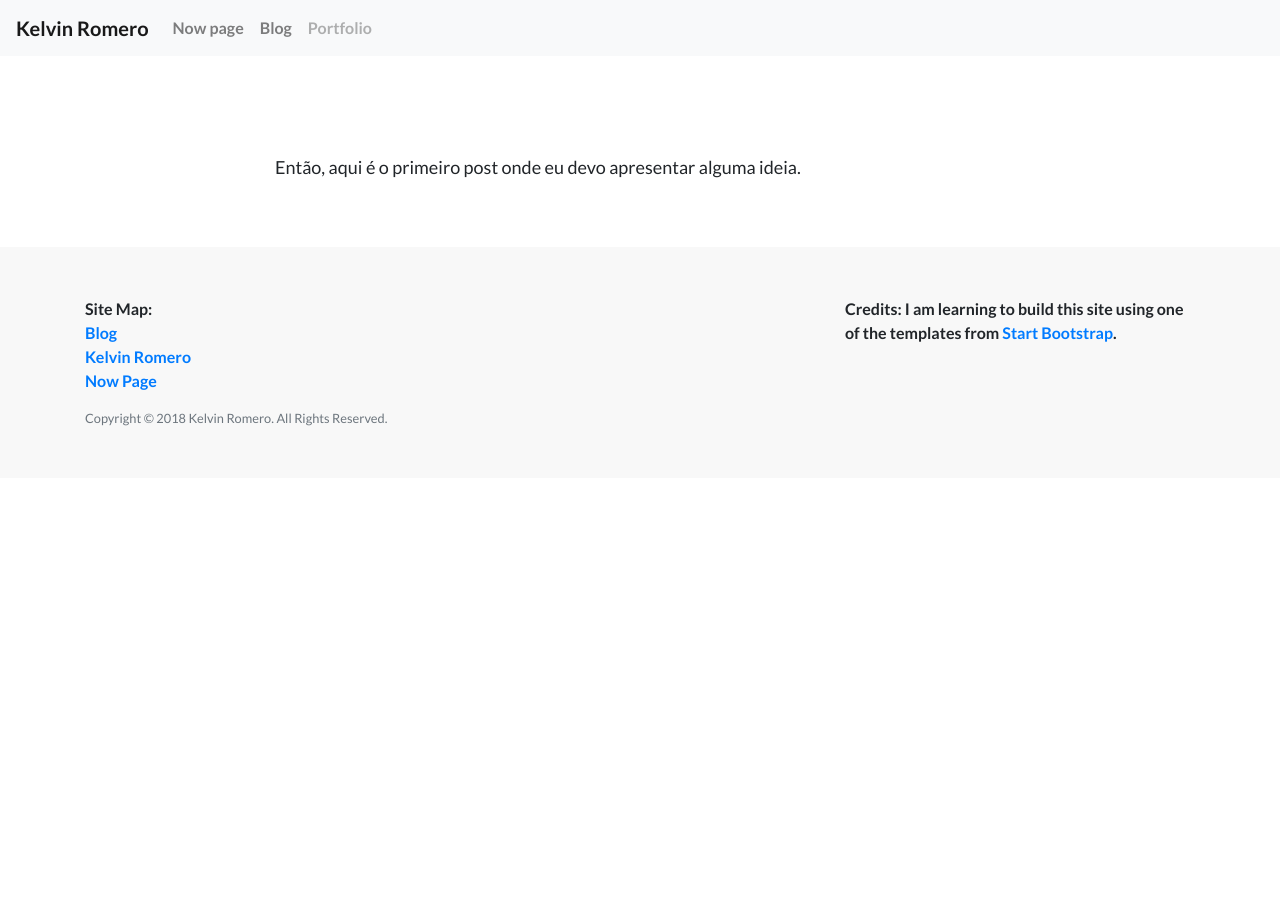
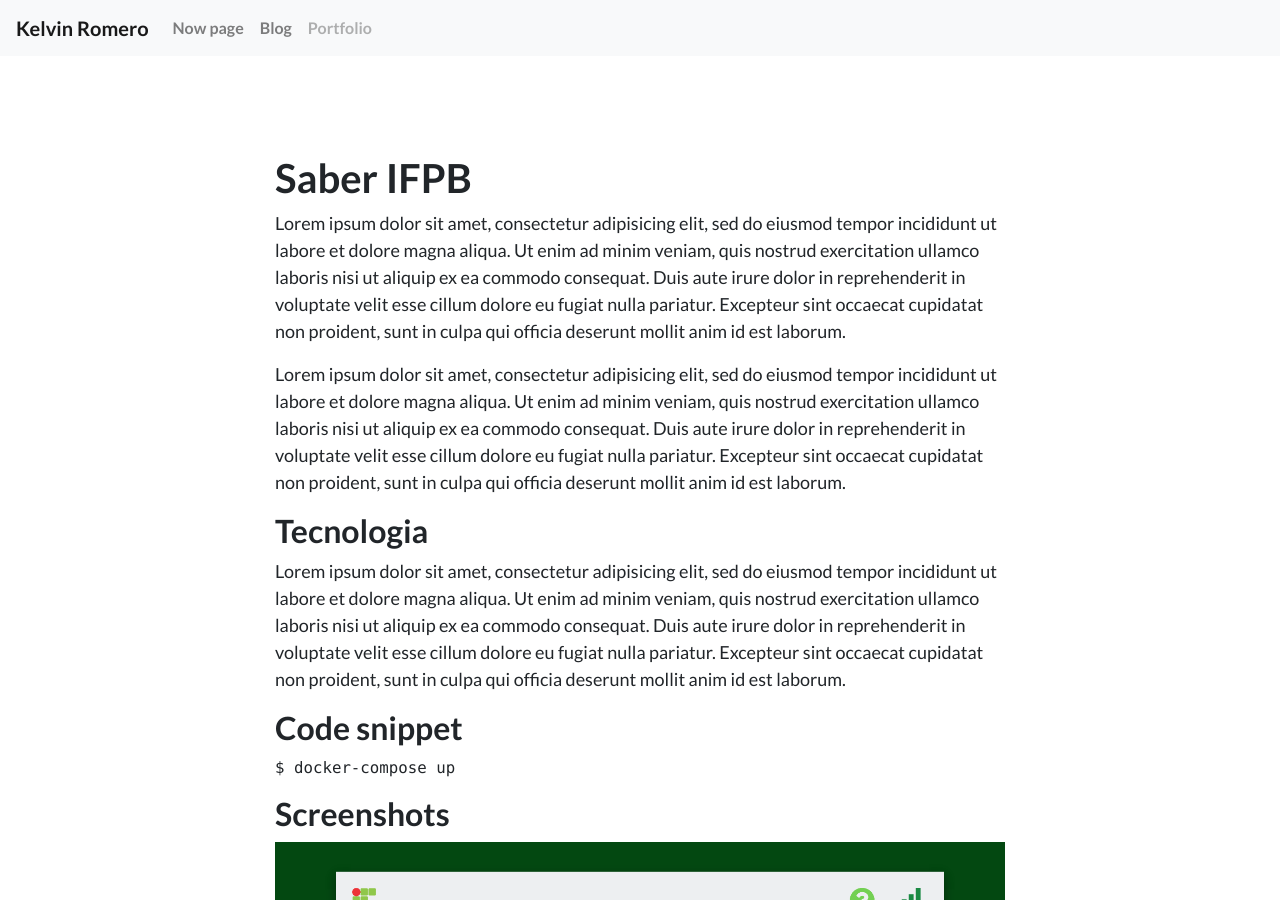
Before and after one commit to KelvinRomero/kelvin.github.io, a Jekyll site: the page built from _posts/2018-12-3-saber-ifpb.markdown, in a window 1280 px wide and 900 px high. Built offline with Jekyll 4.4.1, drawn with Linux system fonts in a browser that asks for light colours; nearby versions of some CDN libraries.

Commit message:
Update images

````diff
--- a/_includes/portfolio_section.html
+++ b/_includes/portfolio_section.html
@@ -23,7 +23,7 @@
                   {% endfor %}
                 </p>
               </section>
-                <img src="{{ project.img }}" class="img-fluid" alt="Imagem do {{ project.title }}">
+                <img  src="{{ project.img }}" class="img-fluid" alt="Imagem do {{ project.title }}">
             </article>
 
           </a>
--- a/_posts/2018-12-14-plades.markdown
+++ b/_posts/2018-12-14-plades.markdown
@@ -2,7 +2,7 @@
 layout: default
 title: Plades
 type: project
-img: '/assets/img/projects/saber.png'
+img: '/assets/img/projects/plades.png'
 tags: Elastic-Search Django jQuery django-rest-framwork
 ---
 
@@ -22,4 +22,4 @@
 
 ## Screenshots
 
-![saber](/assets/img/projects/saber.png)
+![saber](/assets/img/projects/plades.png)
--- a/_posts/2018-12-3-saber-ifpb.markdown
+++ b/_posts/2018-12-3-saber-ifpb.markdown
@@ -6,4 +6,21 @@
 tags: Elastic-Search Django jQuery django-rest-framwork
 ---
 
-Então, aqui é o primeiro post onde eu devo apresentar alguma ideia.
+# Saber IFPB
+Lorem ipsum dolor sit amet, consectetur adipisicing elit, sed do eiusmod tempor incididunt ut labore et dolore magna aliqua. Ut enim ad minim veniam, quis nostrud exercitation ullamco laboris nisi ut aliquip ex ea commodo consequat. Duis aute irure dolor in reprehenderit in voluptate velit esse cillum dolore eu fugiat nulla pariatur. Excepteur sint occaecat cupidatat non proident, sunt in culpa qui officia deserunt mollit anim id est laborum.
+
+Lorem ipsum dolor sit amet, consectetur adipisicing elit, sed do eiusmod tempor incididunt ut labore et dolore magna aliqua. Ut enim ad minim veniam, quis nostrud exercitation ullamco laboris nisi ut aliquip ex ea commodo consequat. Duis aute irure dolor in reprehenderit in voluptate velit esse cillum dolore eu fugiat nulla pariatur. Excepteur sint occaecat cupidatat non proident, sunt in culpa qui officia deserunt mollit anim id est laborum.
+
+## Tecnologia
+
+Lorem ipsum dolor sit amet, consectetur adipisicing elit, sed do eiusmod tempor incididunt ut labore et dolore magna aliqua. Ut enim ad minim veniam, quis nostrud exercitation ullamco laboris nisi ut aliquip ex ea commodo consequat. Duis aute irure dolor in reprehenderit in voluptate velit esse cillum dolore eu fugiat nulla pariatur. Excepteur sint occaecat cupidatat non proident, sunt in culpa qui officia deserunt mollit anim id est laborum.
+
+## Code snippet
+
+```
+$ docker-compose up
+```
+
+## Screenshots
+
+![saber](/assets/img/projects/saber.png)
````
Also changed, not shown: assets/img/projects/plades.png (added).
